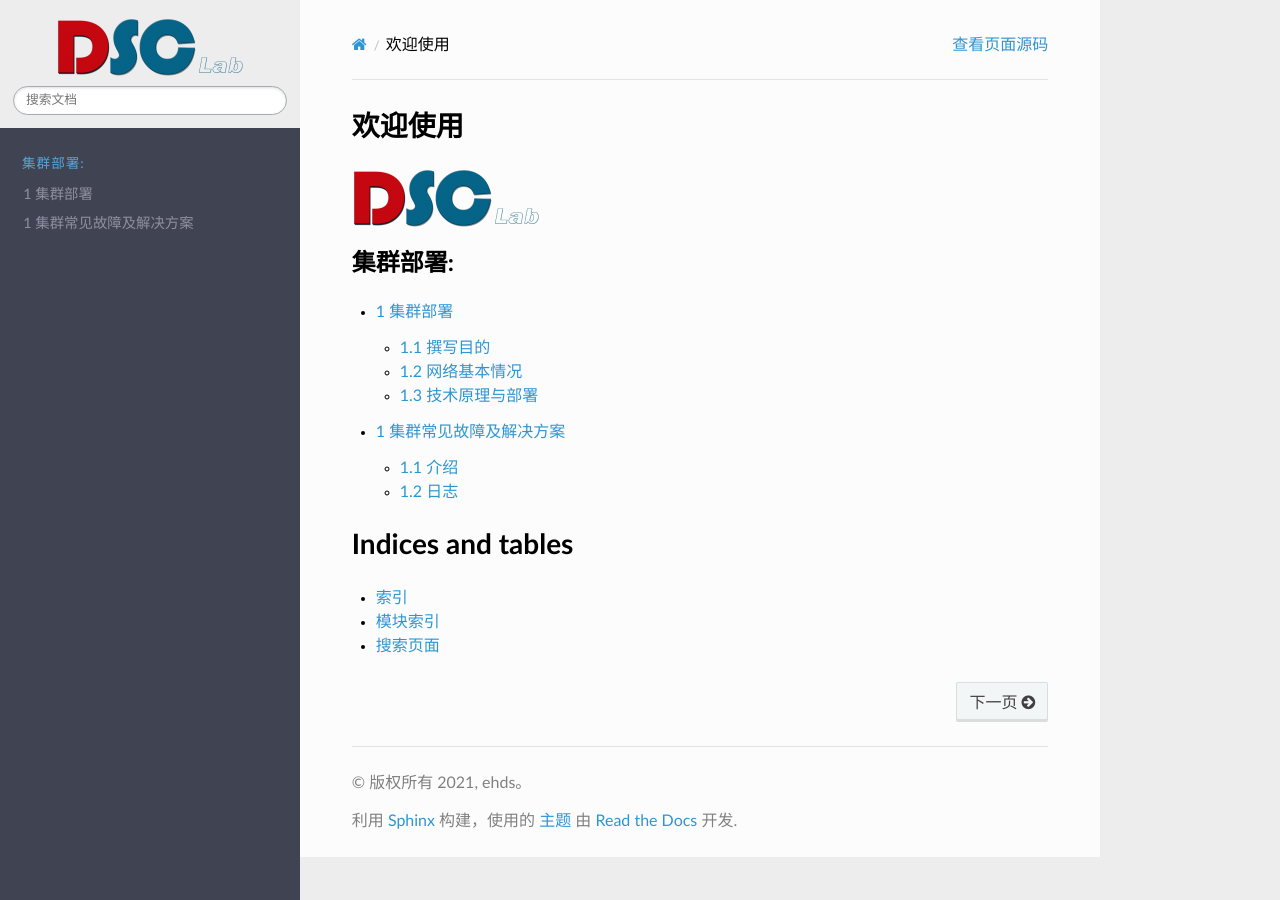
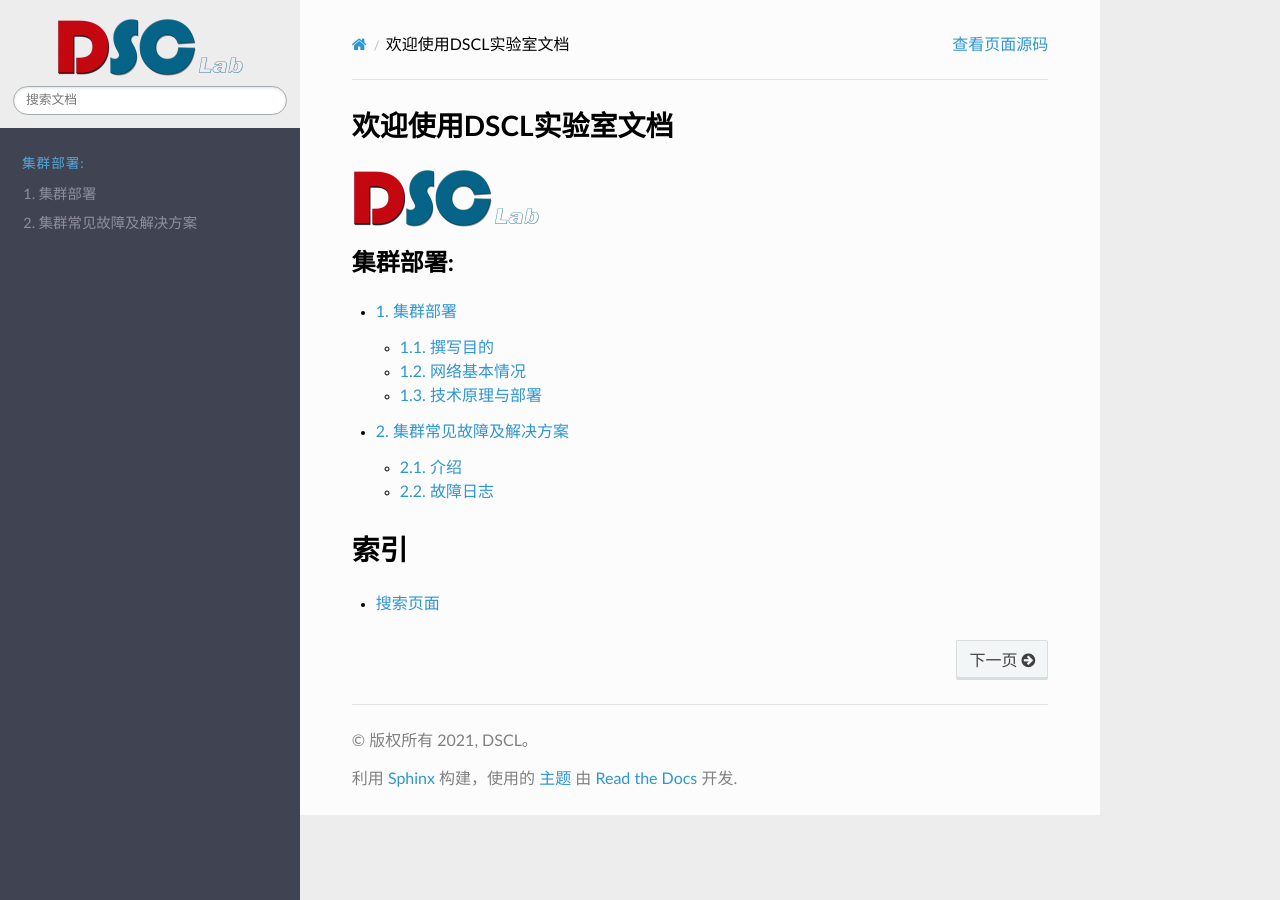
Before and after one commit to CDDSCLab/dscl-docs, a Sphinx documentation site: the page built from source/index.rst, in a window 1280 px wide. Built offline with Sphinx 7.4.7 and the Read the Docs theme 2.0.0, drawn with Linux system fonts in a browser that asks for light colours; formulas are drawn with MathJax 3.

```diff
--- a/source/cluster/deployment/deployment.rst
+++ b/source/cluster/deployment/deployment.rst
@@ -4,9 +4,8 @@
 集群部署
 ==========
 
-.. contents:: Table of Contents
+.. contents:: 目录
 
-.. section-numbering::
 
 撰写目的
 ===============
--- a/source/conf.py
+++ b/source/conf.py
@@ -18,7 +18,7 @@
 # -- Project information -----------------------------------------------------
 
 project = 'DSCL实验室文档'
-copyright = '2021, ehds'
+copyright = '2021, DSCL'
 author = 'ehds'
 
 
--- a/source/index.rst
+++ b/source/index.rst
@@ -3,20 +3,19 @@
    You can adapt this file completely to your liking, but it should at least
    contain the root `toctree` directive.
 
-欢迎使用
+欢迎使用DSCL实验室文档
 ================================
 .. image:: images/logo-l5jftboy.png
 .. toctree::
    :maxdepth: 2
    :caption: 集群部署:
+   :numbered:
 
    cluster/deployment/deployment.rst
-   cluster/deployment/2.rst
+   cluster/deployment/question.rst
 
 
-Indices and tables
+索引
 ==================
 
-* :ref:`genindex`
-* :ref:`modindex`
 * :ref:`search`
```
Also changed, not shown: source/cluster/deployment/2.rst (deleted, +0 -26 lines), source/cluster/deployment/question.rst (added, +66 -0 lines).
